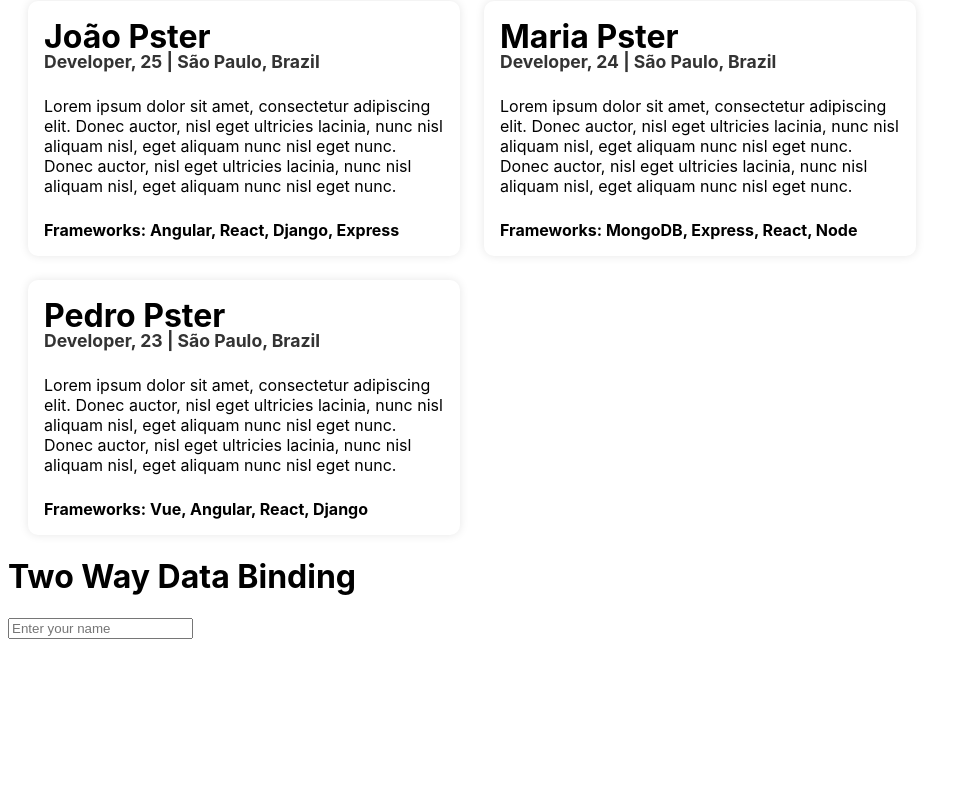
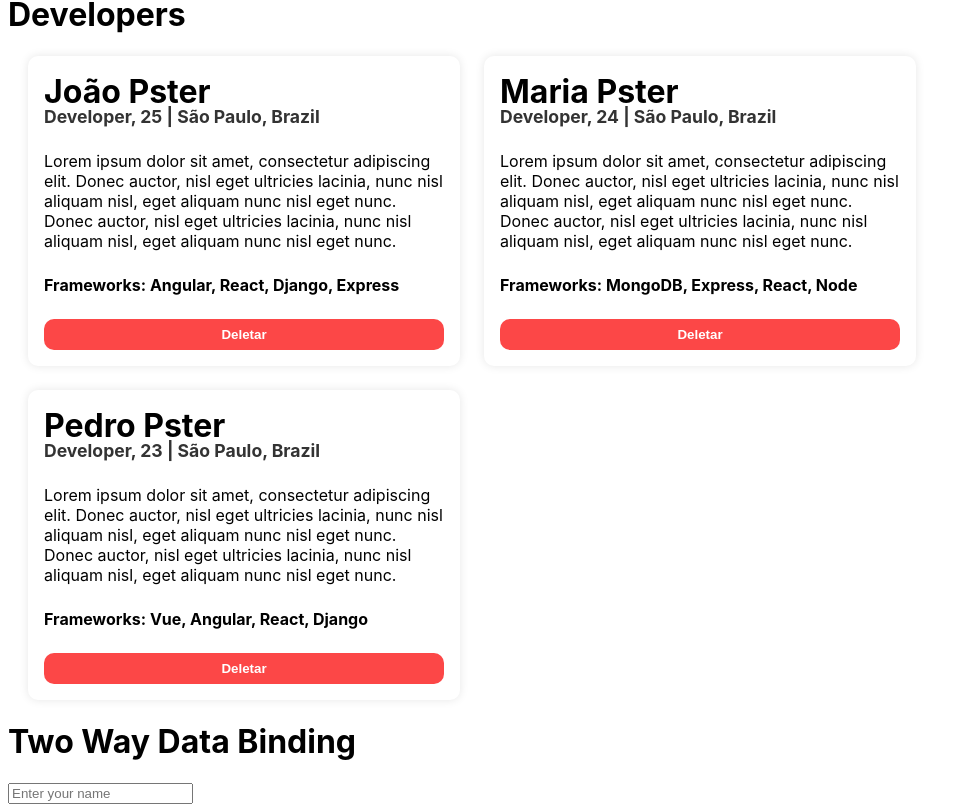
Before and after one commit to J-Pster/Pster-Angular-Course, an Angular app: page / in a window 1280 px wide. Shown: the part 752-1564 px from the top of the page, without its empty margins (0-955 px from the left). Before the commit the page ends 1399 px from the top, so only its background shows below. Built offline with nearby package versions, Linux system fonts and the light colour scheme.

Commit message:
feat(services): Aprendendo services no Angular

```diff
--- a/src/app/components/list-developers/list-developers.component.html
+++ b/src/app/components/list-developers/list-developers.component.html
@@ -1,6 +1,6 @@
 <div>
   <h1>Developers</h1>
   <div id="list">
-    <app-profile-card *ngFor="let developer of developers" [developer]="developer"></app-profile-card>
+    <app-profile-card (deleteDev)="onDeleteDev(developer)" *ngFor="let developer of developers" [developer]="developer"></app-profile-card>
   </div>
 </div>
--- a/src/app/components/list-developers/list-developers.component.ts
+++ b/src/app/components/list-developers/list-developers.component.ts
@@ -1,4 +1,7 @@
 import { Component, Input } from '@angular/core';
+
+import { ListDevelopersService } from 'src/app/services/list-developers.service';
+
 import Developer from 'src/app/interfaces/IDeveloper';
 
 @Component({
@@ -9,5 +12,12 @@ import Developer from 'src/app/interfaces/IDeveloper';
 export class ListDevelopersComponent {
   @Input() developers!: Developer[];
 
-  constructor() {}
+  constructor(private listDevelopersService: ListDevelopersService) {}
+
+  onDeleteDev(developer: Developer) {
+    this.developers = this.listDevelopersService.deleteDev(
+      developer,
+      this.developers
+    );
+  }
 }
--- a/src/app/components/profile-card/profile-card.component.html
+++ b/src/app/components/profile-card/profile-card.component.html
@@ -3,4 +3,7 @@
   <h2>{{developer.job}}, {{developer.age}} | {{developer.location}}</h2>
   <p>{{developer.bio}}</p>
   <h4>Frameworks: {{developer.frameworks.join(", ")}}</h4>
+  <button (click)="handleClick()">
+    Deletar
+  </button>
 </div>
--- a/src/app/components/profile-card/profile-card.component.scss
+++ b/src/app/components/profile-card/profile-card.component.scss
@@ -15,4 +15,19 @@
 
     margin-top: -.8rem;
   }
+
+  button {
+    margin-top: 1rem;
+
+    border-radius: 10px;
+    border: none;
+
+    padding: .5rem 1rem;
+
+    background-color: rgb(252, 71, 71);
+    color: white;
+    font-weight: bold;
+
+    cursor: pointer;
+  }
 }
--- a/src/app/components/profile-card/profile-card.component.ts
+++ b/src/app/components/profile-card/profile-card.component.ts
@@ -1,4 +1,4 @@
-import { Component, Input } from '@angular/core';
+import { Component, Input, Output, EventEmitter } from '@angular/core';
 import Developer from 'src/app/interfaces/IDeveloper';
 
 @Component({
@@ -7,7 +7,12 @@ import Developer from 'src/app/interfaces/IDeveloper';
   styleUrls: ['./profile-card.component.scss'],
 })
 export class ProfileCardComponent {
+  @Output() deleteDev: EventEmitter<any> = new EventEmitter();
   @Input() developer!: Developer;
 
   constructor() {}
+
+  handleClick() {
+    this.deleteDev.emit(this.developer);
+  }
 }
--- /dev/null
+++ b/src/app/services/list-developers.service.ts
@@ -0,0 +1,13 @@
+import { Injectable } from '@angular/core';
+import Developer from '../interfaces/IDeveloper';
+
+@Injectable({
+  providedIn: 'root',
+})
+export class ListDevelopersService {
+  constructor() {}
+
+  deleteDev(developer: Developer, developers: Developer[]) {
+    return developers.filter((dev) => dev.name !== developer.name);
+  }
+}
```
Also changed, not shown: 1 other file (tests, documents, lock files or other folders).
